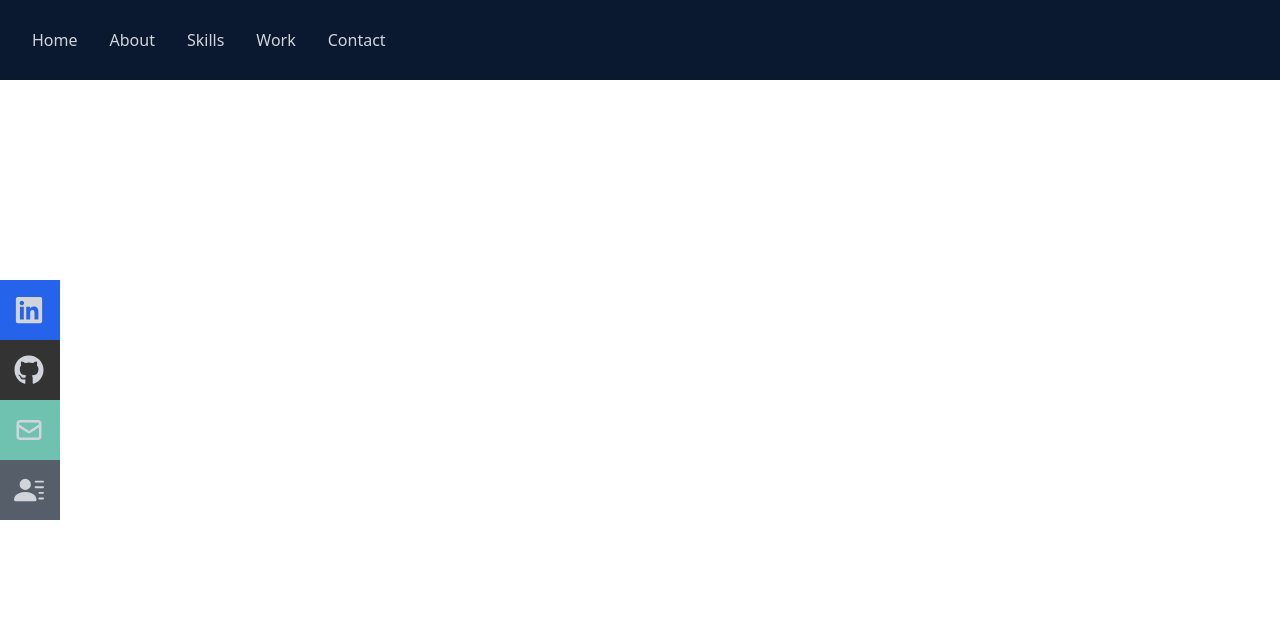
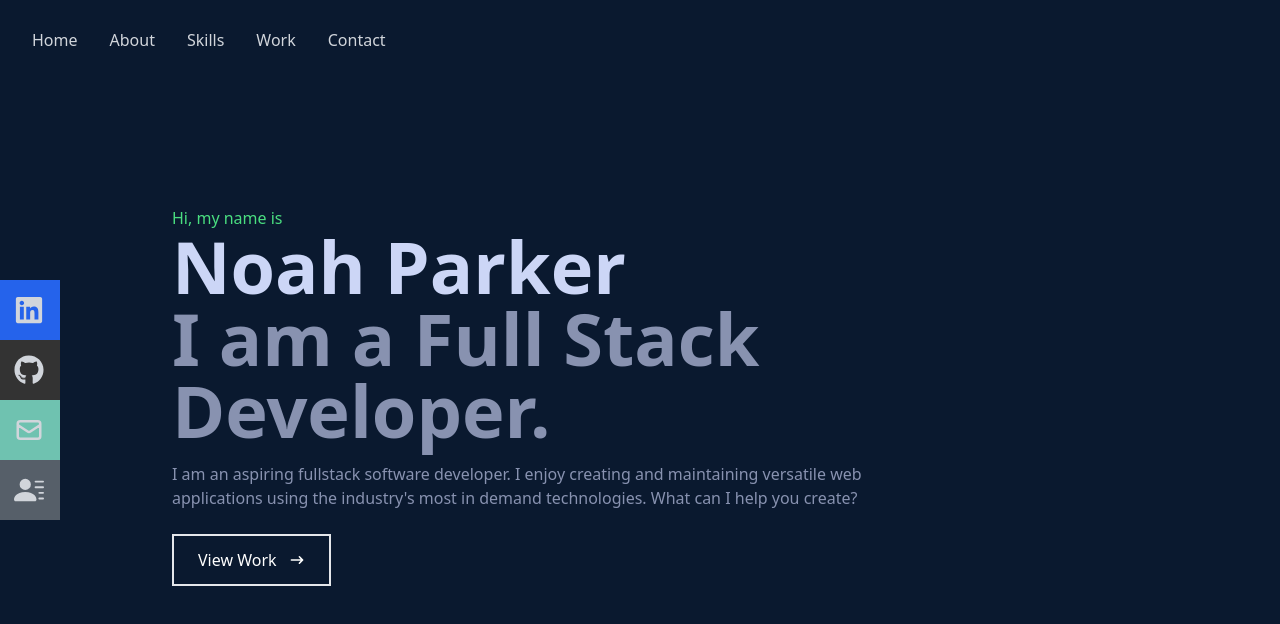
Before and after one commit to NTParker/react-portfolio, a React (Create React App) app: page / in a window 1280 px wide. Shown: the top 624 px of the page. Built offline with nearby package versions, Linux system fonts and the light colour scheme; the HTML template or start-up script is replaced by a standard one.

Commit message:
finished home section

```diff
--- a/src/App.js
+++ b/src/App.js
@@ -1,9 +1,11 @@
+import Home from './components/Home';
 import Navbar from './components/Nav';
 
 function App() {
   return (
     <div>
       <Navbar />
+      <Home />
     </div>
   );
 }
--- a/src/components/Home/index.js
+++ b/src/components/Home/index.js
@@ -0,0 +1,34 @@
+import React from 'react';
+import { HiArrowNarrowRight } from 'react-icons/hi';
+
+const Home = () => {
+  return (
+    <div name="home" className="w-full h-screen bg-[#0a192f]">
+      {/* container */}
+      <div className="max-w-[1000px] mx-auto px-8 flex flex-col justify-center h-full">
+        <p className="text-green-400">Hi, my name is</p>
+        <h1 className="text-4xl sm:text-7xl font-bold text-[#ccd6f6]">
+          Noah Parker
+        </h1>
+        <h2 className="text-4xl sm:text-7xl font-bold text-[#8892b0]">
+          I am a Full Stack Developer.
+        </h2>
+        <p className="text-[#8892b0] py-4 max-w-[700px]">
+          I am an aspiring fullstack software developer. I enjoy creating and
+          maintaining versatile web applications using the industry's most in
+          demand technologies. What can I help you create?
+        </p>
+        <div>
+          <button className="text-white group border-2 px-6 py-3 my-2 flex items-center hover:bg-green-400 hover:border-green-400">
+            <span className="flex items-center">
+              View Work
+              <HiArrowNarrowRight className="ml-3 flex items-center group-hover:rotate-90 duration-300" />
+            </span>
+          </button>
+        </div>
+      </div>
+    </div>
+  );
+};
+
+export default Home;
```
